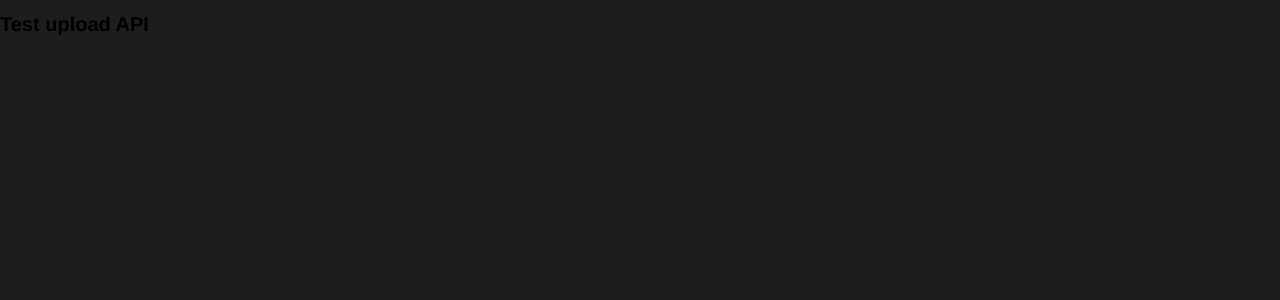
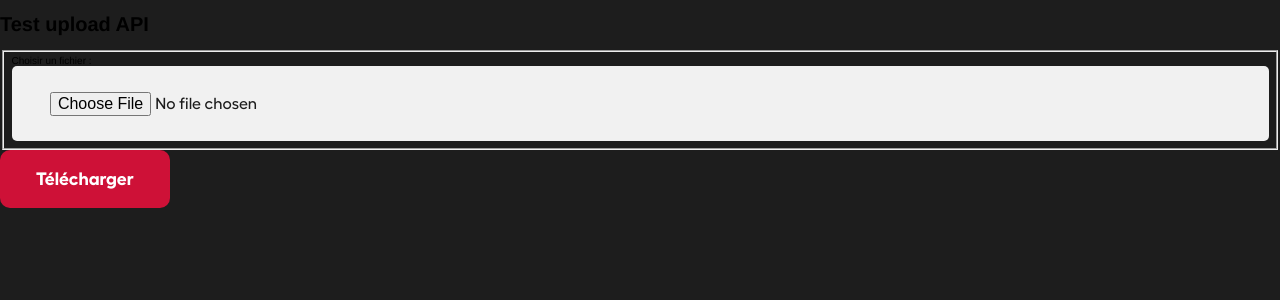
Before and after one commit to MaximHivin/Apotheose-Ojapon, a Vue app: page /test-upload in a window 1280 px wide. Shown: the top 300 px of the page. Built offline with nearby package versions, Linux system fonts and the light colour scheme.

Commit message:
structure ok

```diff
--- a/src/views/TestUploadView.vue
+++ b/src/views/TestUploadView.vue
@@ -1,12 +1,26 @@
 <template>
   <div>
       <h1>Test upload API</h1>
+      <fieldset>
+            <label class="email_mdp" for="username">Choisir un fichier :</label>
+            <InputText name="file" id="file" placeholder="choose a file..." type="file" @inputChange="updateInputValue" />
+        </fieldset>
+        <div class="center-button">
+            <Button v-on:click="uploadImg" btnName="Télécharger"/>
+        </div>
   </div>
 </template>
 
 <script>
+import InputText from '@/components/formulaire/InputText.vue';
+import Button from '@/components/Button.vue';
+
 export default {
-    name: 'TestUploadView'
+    name: 'TestUploadView',
+    components: {
+        InputText,
+        Button
+    }
 }
 </script>
 
```
